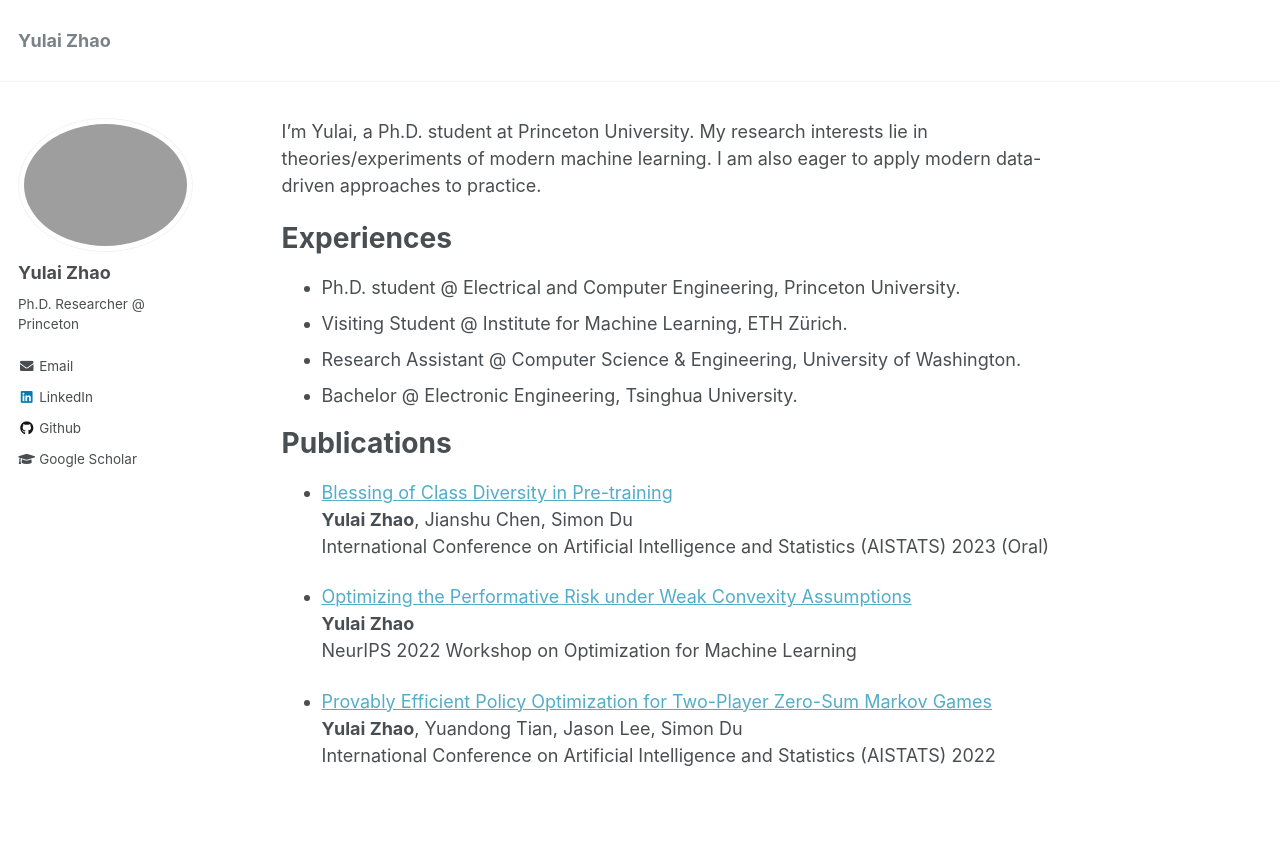
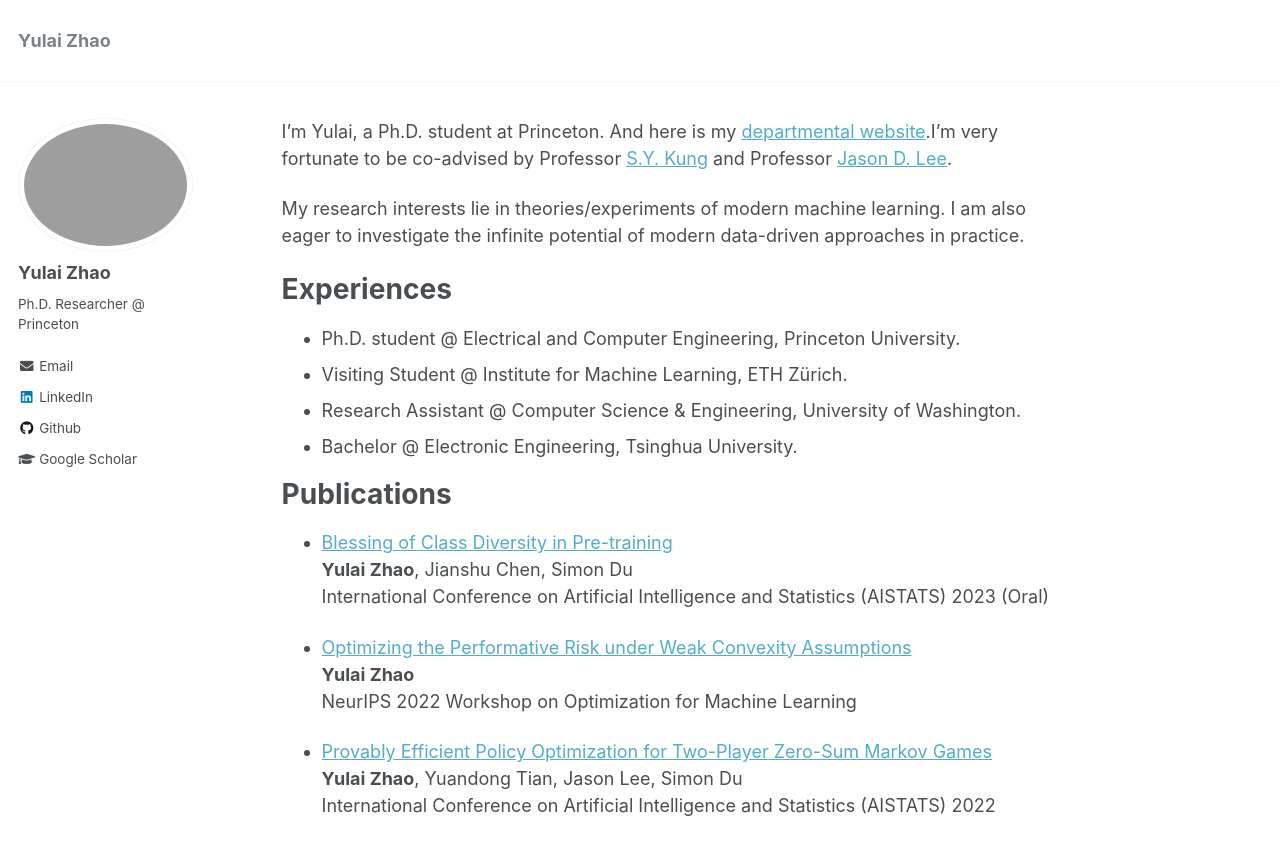
Before and after one commit to zhaoyl18/zhaoyl18.github.io, a Jekyll site: the page built from _pages/about.md, in a window 1280 px wide and 1004 px high. Shown: the top 855 px of the window. Built offline with Jekyll 4.4.1, drawn with Linux system fonts in a browser that asks for light colours.

Commit message:
Update about.md

```diff
--- a/_pages/about.md
+++ b/_pages/about.md
@@ -7,9 +7,11 @@ redirect_from:
   - /about.html
 ---
 
-<!-- I'm Yulai, a Ph.D. student at Princeton. I'm fortunately advised by Professor [S.Y. Kung](https://ece.princeton.edu/people/sun-yuan-kung) and [Jason D. Lee](https://jasondlee88.github.io/). My research interests lie in theories/experiments of modern machine learning. I am also eager to investigate the infinite potential of modern data-driven approaches in practice. -->
+I'm Yulai, a Ph.D. student at Princeton. And here is my [departmental website](https://ece.princeton.edu/people/yulai-zhao).I'm very fortunate to be co-advised by Professor [S.Y. Kung](https://ece.princeton.edu/people/sun-yuan-kung) and Professor [Jason D. Lee](https://jasondlee88.github.io/).
 
-I'm Yulai, a Ph.D. student at Princeton University. My research interests lie in theories/experiments of modern machine learning. I am also eager to apply modern data-driven approaches to practice.
+My research interests lie in theories/experiments of modern machine learning. I am also eager to investigate the infinite potential of modern data-driven approaches in practice.
+
+<!-- I'm Yulai, a Ph.D. student at Princeton University. My research interests lie in theories/experiments of modern machine learning. I am also eager to apply modern data-driven approaches to practice. -->
 
 Experiences
 ======
```
